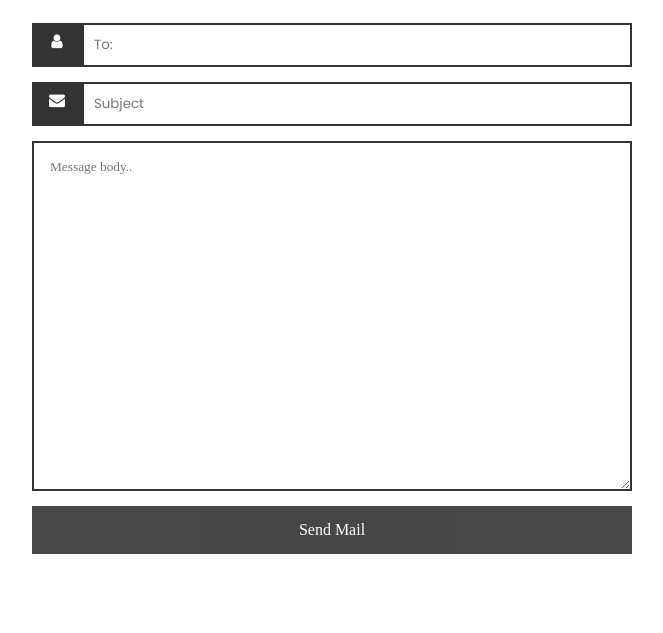
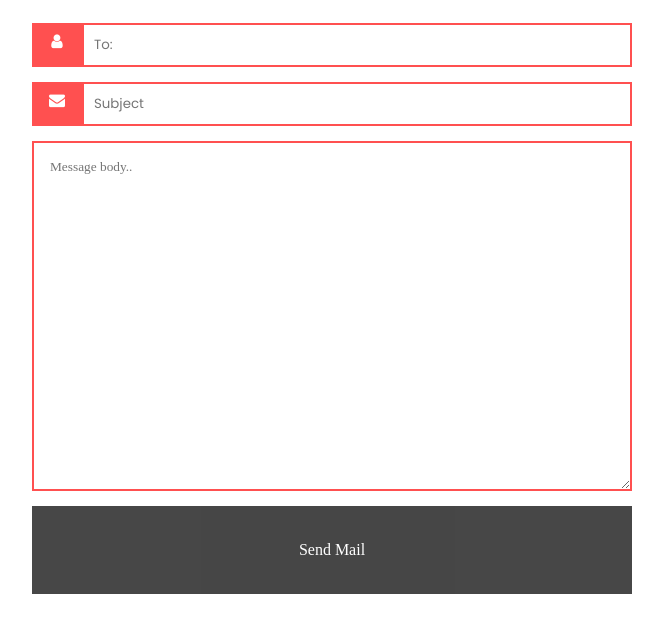
Before and after one commit to eddiem22/myEmail, an Electron app: page src/html/index.html in a window 1280 px wide. Shown: the part 67-700 px from the top of the page, without its empty margins (308-971 px from the left). Drawn offline with nearby package versions, Linux system fonts and the light colour scheme.

Commit message:
Update index.css

```diff
--- a/src/html/index.css
+++ b/src/html/index.css
@@ -20,7 +20,7 @@ h2 {
 
 .icon {
   padding: 10px;
-  background: #333333;
+  background: #ff5050;
   color: white;
   min-width: 50px;
   text-align: center;
@@ -32,30 +32,30 @@ h2 {
   padding: 10px;
   outline: none;
   font-family: "Poppins";
-  border: 2px solid #333333;
+  border: 2px solid #ff5050;
 }
 
 .input-field:focus {
-  box-shadow: 0 0 10px #333333;
-  border: 2px solid #333333;
+  box-shadow: 0 0 10px #ff5050;
+  border: 2px solid #ff5050;
 }
 
 .input-wrapper textarea {
   padding: 1rem;
-  border: 2px solid #333333;
+  border: 2px solid #ff5050;
 }
 
 .input-wrapper textarea:focus {
   outline: none;
   box-shadow: 0 0 10px #333333;
-  border: 2px solid #333333;
+  border: 2px solid #ff5050;
 }
 
 
 .send-btn {
   background-color: #333333;
   color: white;
-  padding: 15px 20px;
+  padding: 35px 45px;
   border: none;
   cursor: pointer;
   width: 100%;
```
